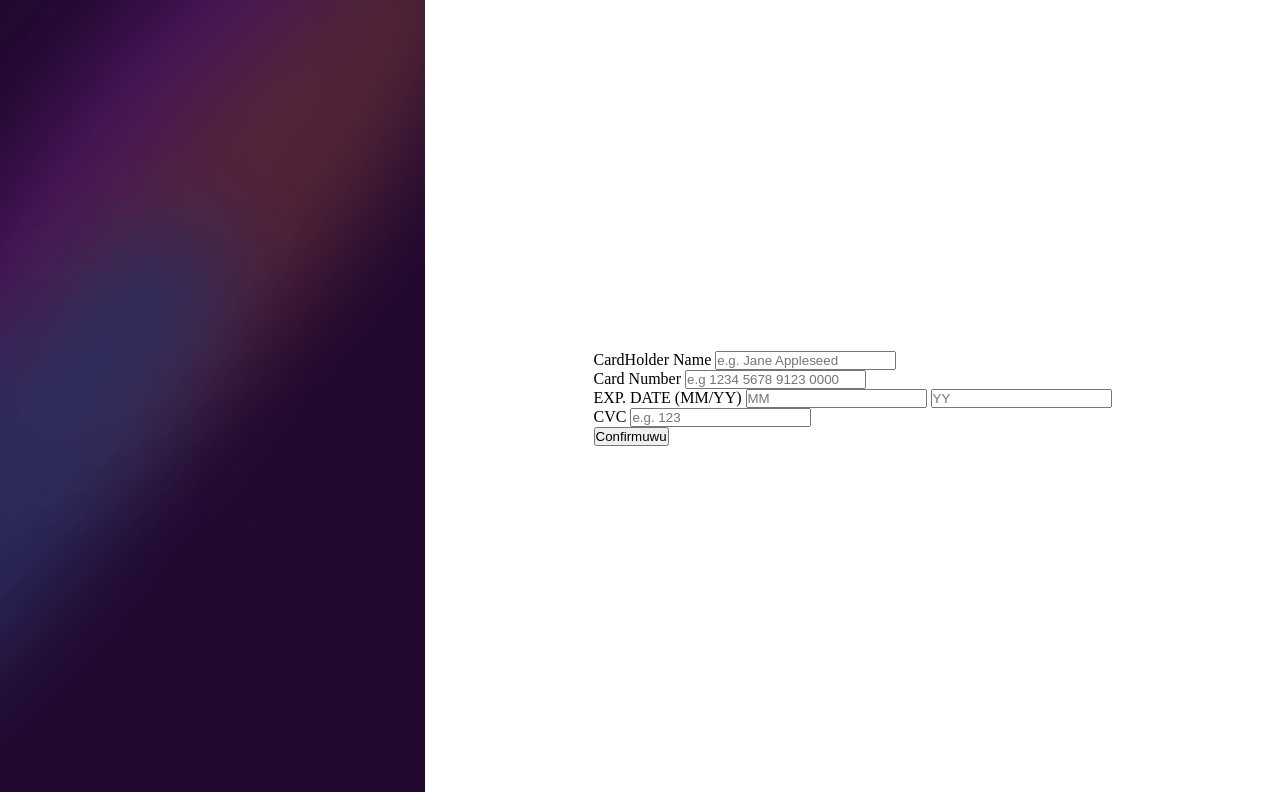
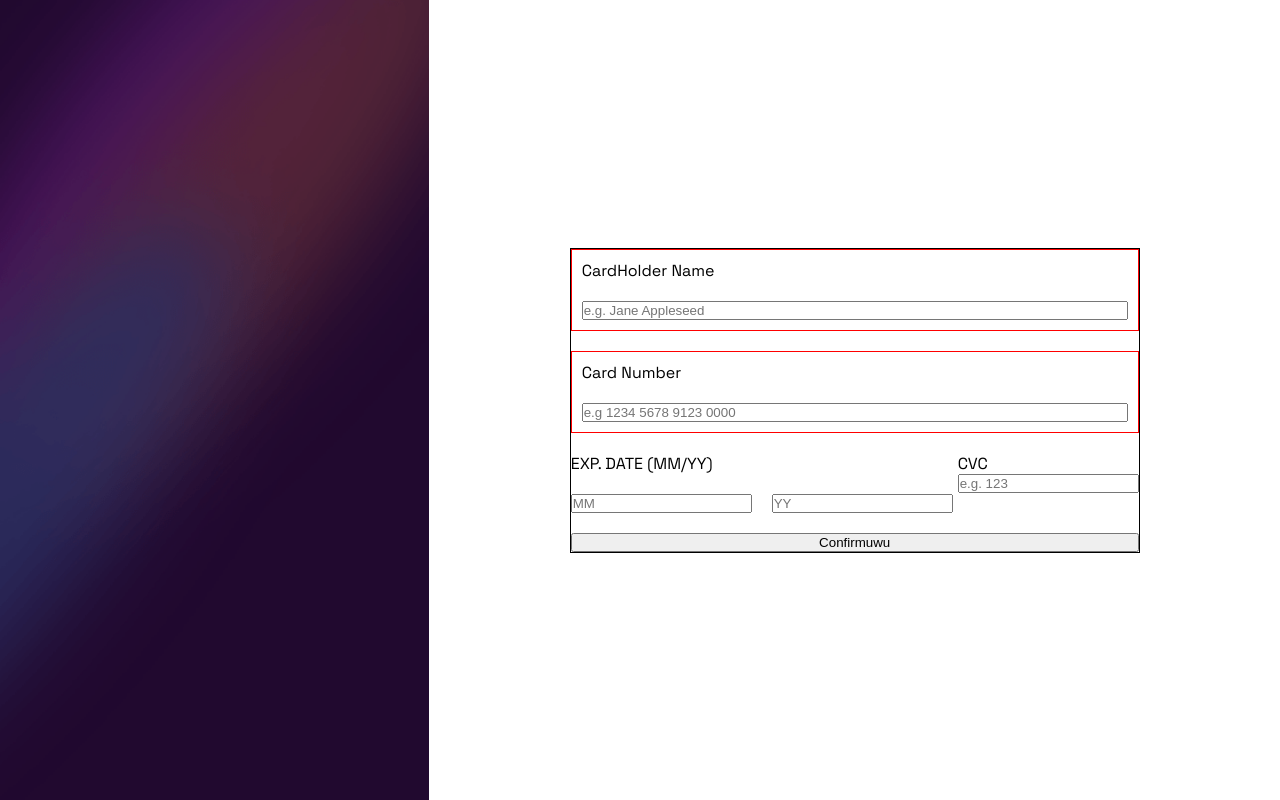
Before and after one commit to bryaneduarr/frontend-mentor-card-challenge, a plain HTML site: page index.html in a window 1280 px wide. Drawn offline with Linux system fonts and the light colour scheme.

Commit message:
commituwu6.0

```diff
--- a/index.css
+++ b/index.css
@@ -6,10 +6,11 @@
 }
 body{
     display: flex;
+    font-family: "Space Grotesk", sans-serif;
 }
 
 img{
-    height: 99vh;
+    height: 100vh;
 }
 
 .container{
@@ -17,5 +18,48 @@ img{
     align-items: center;
     justify-content: center;
     width: 100%;
+}
+
+.all__container{
+    display: flex;
+    flex-direction: column;
 
 }
+
+form{
+    border: 1px solid black;
+
+}
+form, .number__container{
+    display: flex;
+    flex-direction: column;
+    gap: 20px;
+}
+
+
+
+.largeuwu__container{
+    padding: 10px;
+    border: 1px solid red;
+    display: flex;
+    flex-direction: column;
+    gap: 20px;
+}
+
+.number__container{
+    display: flex;
+    flex-direction: row;
+    gap: 5px;
+}
+
+.mmyy__container{
+    display: flex;
+    flex-direction: row;
+    gap: 20px;
+}
+
+.exp__container{
+    display: flex;
+    flex-direction: column;
+    gap: 20px;
+}
--- a/index.html
+++ b/index.html
@@ -5,26 +5,33 @@
     <meta name="viewport" content="width=device-width, initial-scale=1.0">
     <title>Document</title>
     <link rel="stylesheet" href="index.css">
+    <link rel="preconnect" href="https://fonts.googleapis.com">
+    <link rel="preconnect" href="https://fonts.gstatic.com" crossorigin>
+    <link href="https://fonts.googleapis.com/css2?family=Space+Grotesk:wght@300..700&display=swap" rel="stylesheet">
 </head>
 <body>
-    <div class="img__container"><img src="img/bg-main-desktop.png" alt="fondouwu"></div>
+    <img src="img/bg-main-desktop.png" alt="fondouwu">
         <div class="container">
             <form>
-              <div class="cardholder__container">
+                <div class="cardholder__container largeuwu__container all__container">
                     <label for="cardholder">CardHolder Name</label>
                     <input class="large__input" type="text" placeholder="e.g. Jane Appleseed" id="cardholder">
                 </div>
-              <div class="cardnumber__container">
+                <div class="cardnumber__container largeuwu__container all__container">
                     <label for="cardnumber">Card Number</label>
                     <input class="large__input" type="text" placeholder="e.g 1234 5678 9123 0000" id="cardnumber">
                 </div>
-              <div>
-                  <div class="exp__container">
+                <div class="number__container">
+                    <div class="exp__container ">
                         <label for="number1 number2">EXP. DATE (MM/YY)</label>
+                            <div class="mmyy__container">
                                 <input class="small__input" type="number" id="number1" placeholder="MM">
-                      <input class="small__input" type="number" id="number2" placeholder="YY">
+
+                                <input class="small__input" type="number" id="number2"
+                                placeholder="YY">
                             </div>
-                  <div class="cvc__container">
+                    </div>
+                    <div class="cvc__container all__container">
                         <label id="cvc">CVC</label>
                         <input class="medium__input" type="number" id="cvc" placeholder="e.g. 123">
                     </div>
```
Lines whose indentation alone changed are shown as unchanged.
